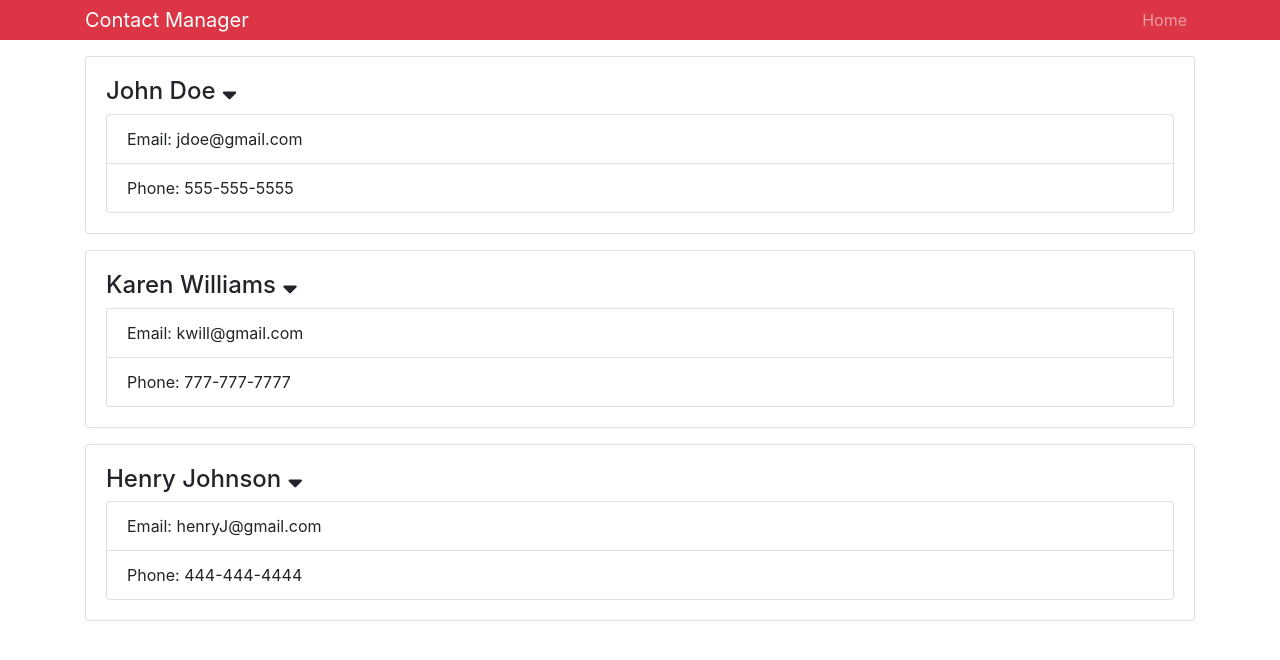
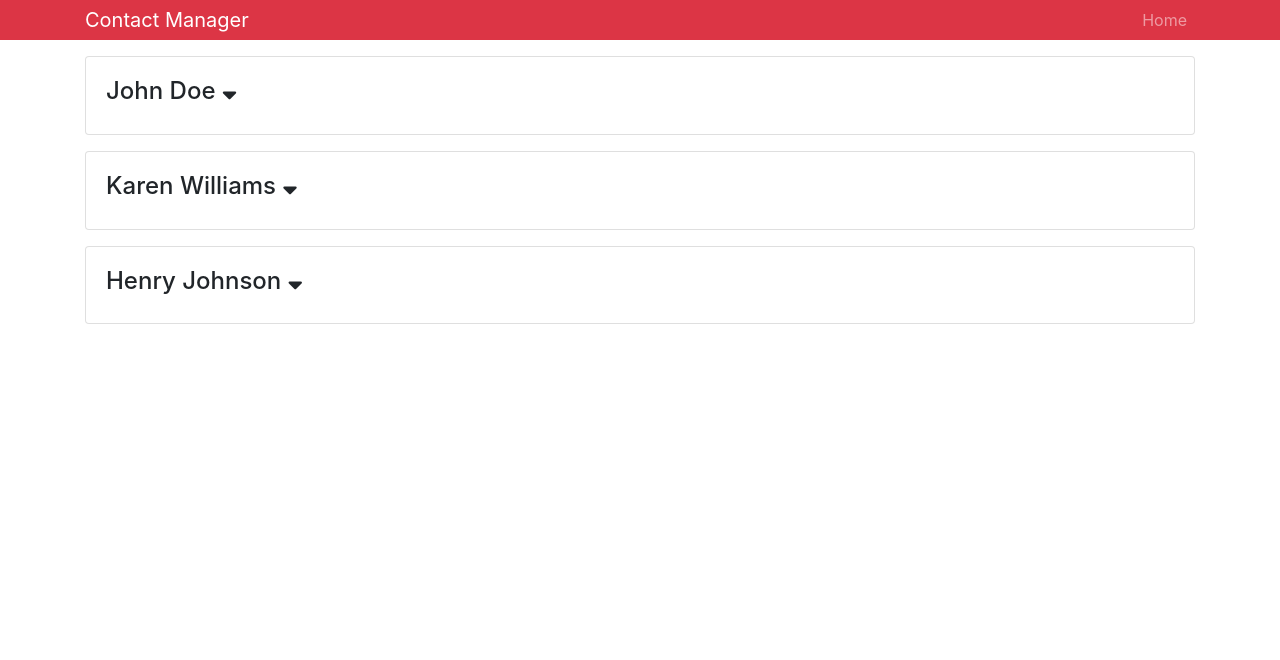
Before and after one commit to colebearski/contact-manager, a React (Create React App) app: page / in a window 1280 px wide. Shown: the top 660 px of the page. Built offline with nearby package versions, Linux system fonts and the light colour scheme.

Commit message:
23 changing state

```diff
--- a/src/components/Contact.js
+++ b/src/components/Contact.js
@@ -5,26 +5,48 @@
 import PropTypes from "prop-types";
 
 class Contact extends Component {
-  state = {};
+  state = {
+    showContactInfo: false
+  };
 
-  onShowClick = e => {};
+  // onShowClick = e => {
+  //   // state is immutable, you can't directly manipulate it
+  //   // cannot do this.state = showContactInfo: false
+  //   // need to use setState with component based state
+  //   // !this = not
+  //      MOVED TO ARROW FUNCTION
+  //   this.setState({
+  //     showContactInfo: !this.state.showContactInfo
+  //   });
+  // };
 
   // binds the state to the function. This isn't a lifecycle function, it's custom
   // events in react
 
   render() {
     const { name, email, phone } = this.props.contact;
+    // destructure
+    const { showContactInfo } = this.state;
 
     return (
       <div className="card card-body mb-3">
         <h4>
-          {name} <i onClick={this.onShowClick} className="fas fa-sort-down" />
+          {name}{" "}
+          <i
+            onClick={() =>
+              this.setState({ showContactInfo: !this.state.showContactInfo })
+            }
+            className="fas fa-sort-down"
+          />
           {/* this ^^ referring to a method in this class */}
         </h4>
-        <ul className="list-group">
-          <li className="list-group-item">Email: {email}</li>
-          <li className="list-group-item">Phone: {phone}</li>
-        </ul>
+        {showContactInfo ? (
+          <ul className="list-group">
+            <li className="list-group-item">Email: {email}</li>
+            <li className="list-group-item">Phone: {phone}</li>
+          </ul>
+        ) : null}
+        {/* ? is ternary */}
       </div>
     );
   }
```
